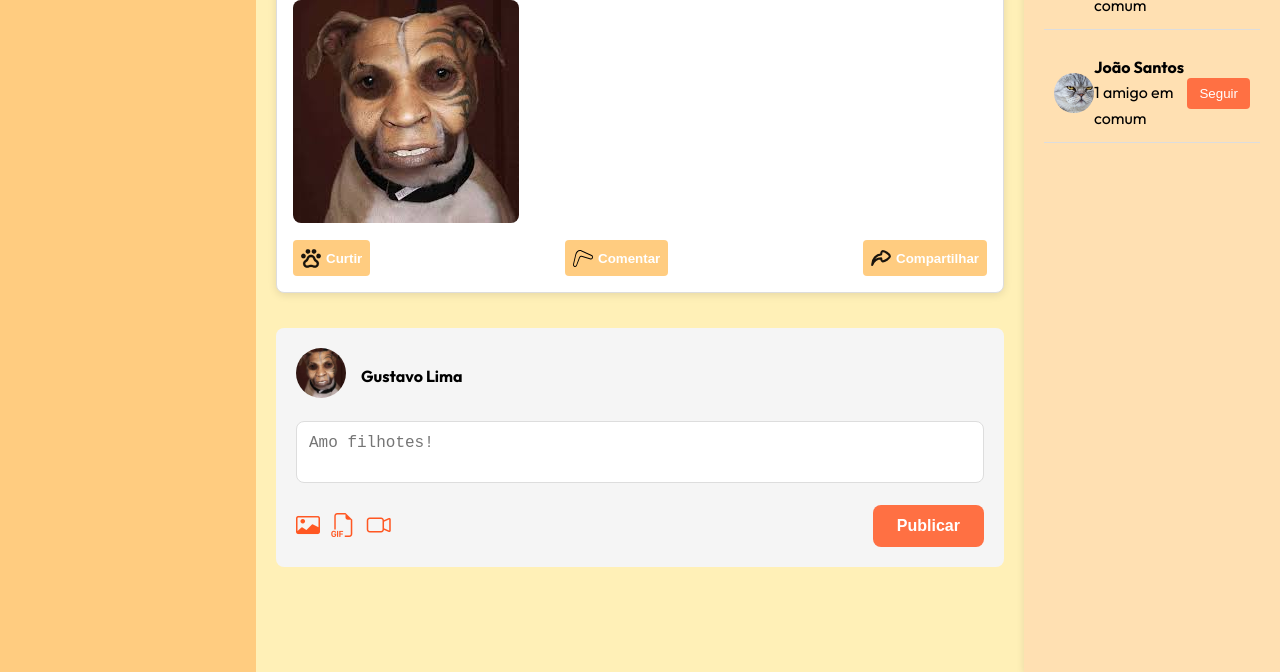
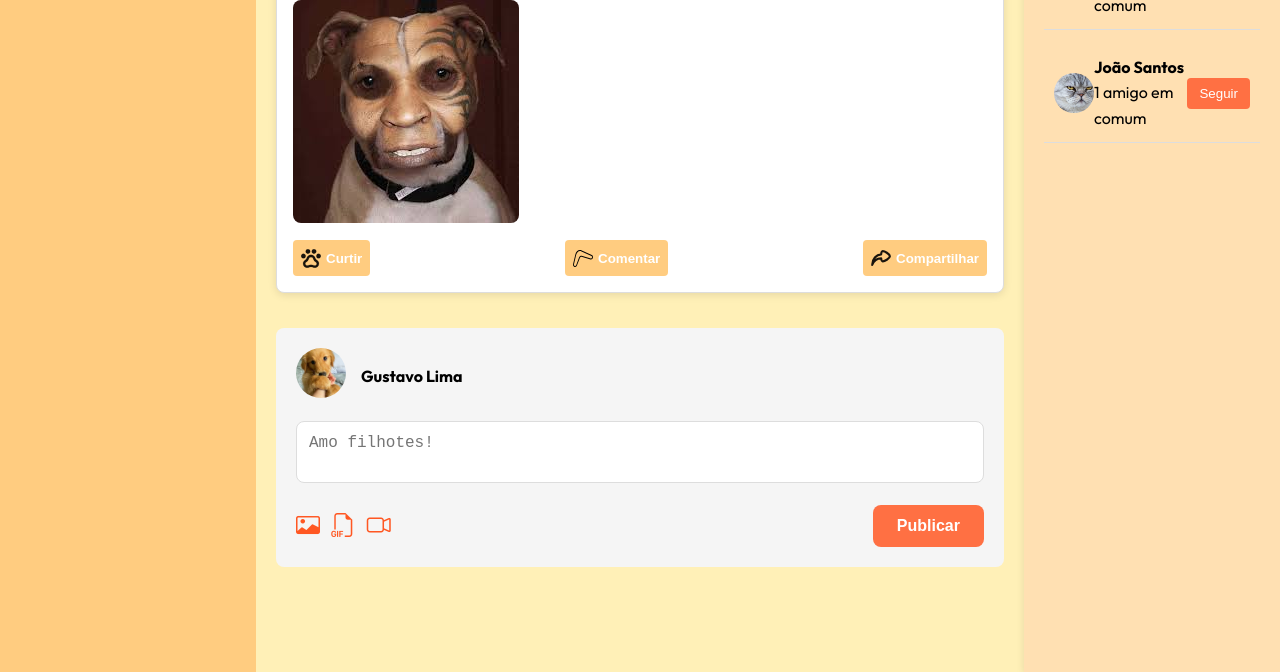
Before and after one commit to viitorags/Feed, a plain HTML site: page index.html in a window 1280 px wide. Shown: the part 233-905 px from the top of the page. Drawn offline with nearby package versions, Linux system fonts and the light colour scheme.

Commit message:
Update index.html

```diff
--- a/index.html
+++ b/index.html
@@ -48,7 +48,8 @@
             <div class="info-user">
                 <!--Imagem do usuário-->
                 <div class="img-user">
-                    <img src="./src/img/dog-tyson.jpeg" alt="">
+                    <img src="./src/img/
+77fb45d1b36125547c4c2bf0640252b3.jpg" alt="">
                 </div>
                 <!--Nome do usuário-->
                 <strong>Gustavo Lima</strong>
```
